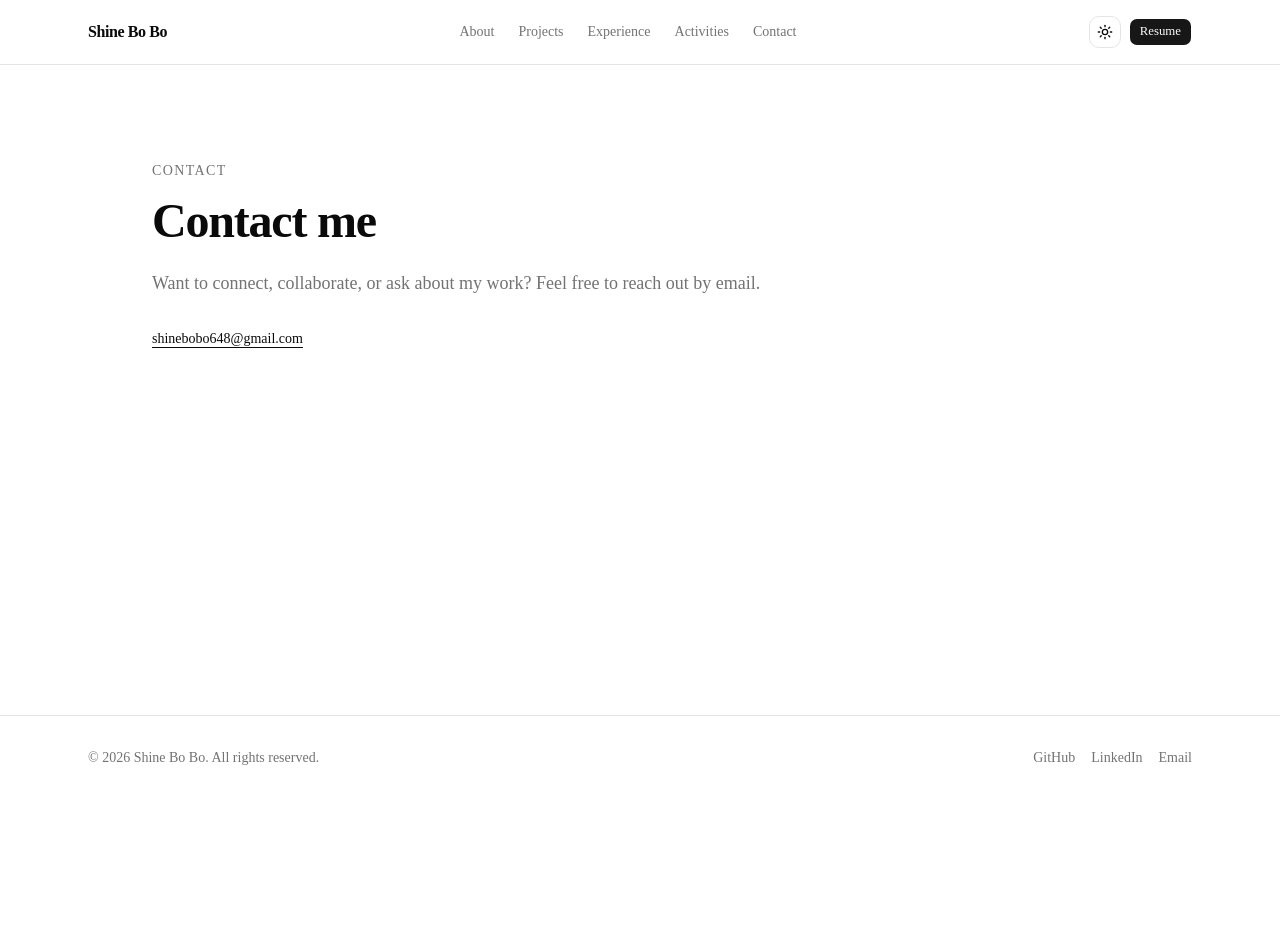
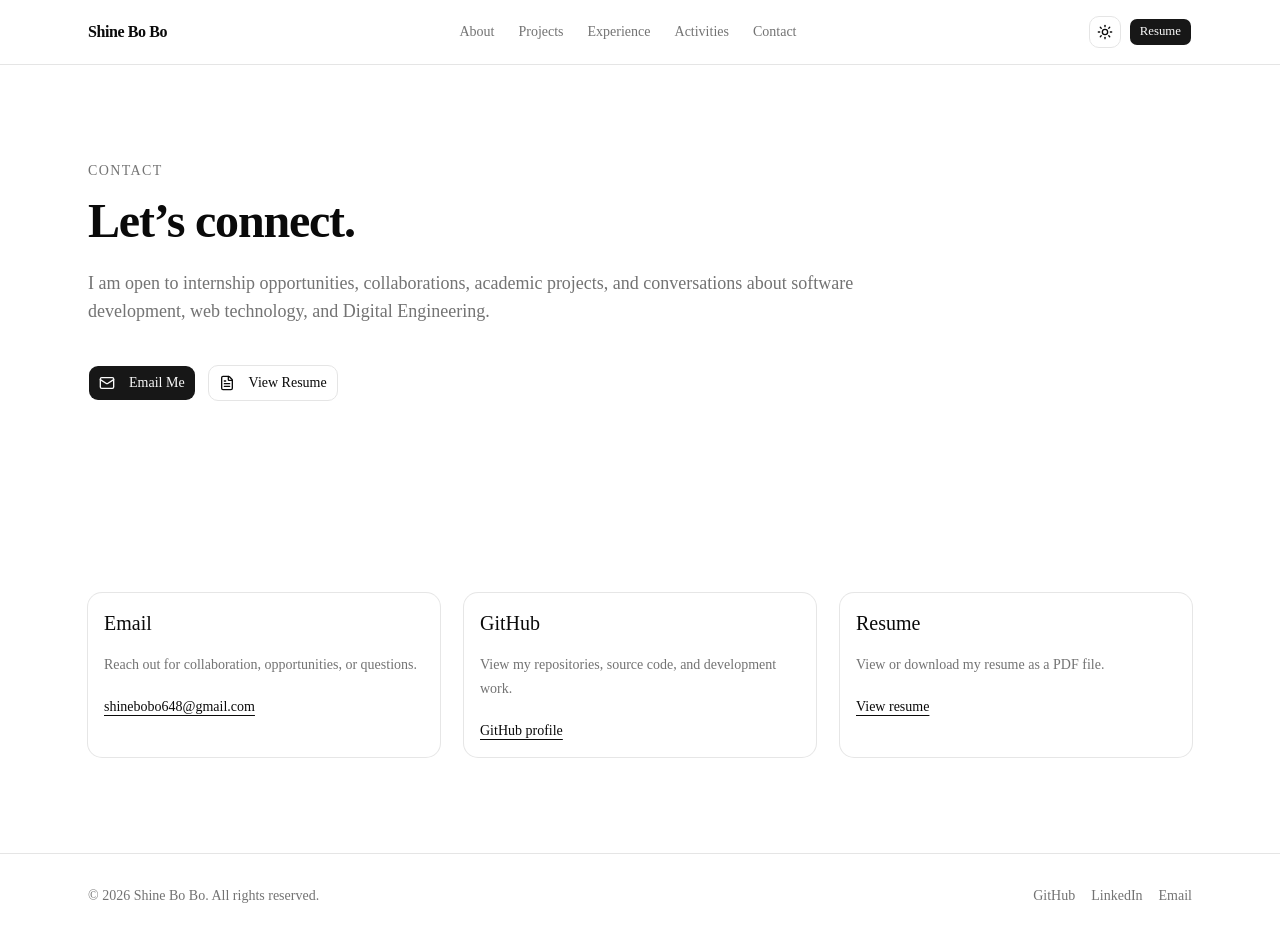
Before and after one commit to ShineBo/portfolio, a Next.js app: page /contact in a window 1280 px wide. Before the commit the page ends 800 px from the top, so only its background shows below. Built offline with nearby package versions, Linux system fonts and the light colour scheme.

Commit message:
feat: build contact page structure

```diff
--- a/src/app/contact/page.tsx
+++ b/src/app/contact/page.tsx
@@ -1,36 +1,95 @@
+import type { Metadata } from "next"
 import Link from "next/link"
-import type { Metadata } from "next"
+import { Mail, FileText } from "lucide-react"
 
+import { SectionContainer } from "@/components/shared/section-container"
+import { SectionHeading } from "@/components/shared/section-heading"
+import { Button } from "@/components/ui/button"
+import { Card, CardContent, CardHeader, CardTitle } from "@/components/ui/card"
 import { siteConfig } from "@/config/site"
 
 export const metadata: Metadata = {
   title: "Contact",
   description:
-    "Contact Shine Bo Bo for collaboration, projects, opportunities, or questions.",
+    "Contact Ming Zhu for collaboration, projects, opportunities, or questions.",
 }
+
+const contactMethods = [
+  {
+    title: "Email",
+    description: "Reach out for collaboration, opportunities, or questions.",
+    href: `mailto:${siteConfig.email}`,
+    label: siteConfig.email,
+  },
+  {
+    title: "GitHub",
+    description: "View my repositories, source code, and development work.",
+    href: siteConfig.links.github,
+    label: "GitHub profile",
+  },
+  {
+    title: "Resume",
+    description: "View or download my resume as a PDF file.",
+    href: "/resume.pdf",
+    label: "View resume",
+  },
+]
 
 export default function ContactPage() {
   return (
-    <section className="mx-auto max-w-5xl px-6 py-24">
-      <p className="mb-4 text-sm font-medium uppercase tracking-widest text-muted-foreground">
-        Contact
-      </p>
+    <>
+      <SectionContainer>
+        <SectionHeading
+          eyebrow="Contact"
+          title="Let’s connect."
+          description="I am open to internship opportunities, collaborations, academic projects, and conversations about software development, web technology, and Digital Engineering."
+        />
 
-      <h1 className="text-4xl font-bold tracking-tight sm:text-5xl">
-        Contact me
-      </h1>
+        <div className="mt-10 flex flex-col gap-3 sm:flex-row">
+          <Button asChild size="lg">
+            <Link href={`mailto:${siteConfig.email}`}>
+              <Mail className="mr-2 h-4 w-4" />
+              Email Me
+            </Link>
+          </Button>
 
-      <p className="mt-6 max-w-2xl text-lg text-muted-foreground">
-        Want to connect, collaborate, or ask about my work? Feel free to reach
-        out by email.
-      </p>
+          <Button asChild variant="outline" size="lg">
+            <Link href="/resume.pdf" target="_blank">
+              <FileText className="mr-2 h-4 w-4" />
+              View Resume
+            </Link>
+          </Button>
+        </div>
+      </SectionContainer>
 
-      <Link
-        href={`mailto:${siteConfig.email}`}
-        className="mt-8 inline-flex text-sm font-medium underline underline-offset-4"
-      >
-        {siteConfig.email}
-      </Link>
-    </section>
+      <SectionContainer className="pt-0">
+        <div className="grid gap-6 md:grid-cols-3">
+          {contactMethods.map((method) => (
+            <Card
+              key={method.title}
+              className="h-full transition-all hover:-translate-y-1 hover:shadow-md"
+            >
+              <CardHeader>
+                <CardTitle className="text-xl">{method.title}</CardTitle>
+              </CardHeader>
+
+              <CardContent>
+                <p className="text-sm leading-6 text-muted-foreground">
+                  {method.description}
+                </p>
+
+                <Link
+                  href={method.href}
+                  target={method.href.startsWith("http") ? "_blank" : undefined}
+                  className="mt-5 inline-flex text-sm font-medium underline underline-offset-4"
+                >
+                  {method.label}
+                </Link>
+              </CardContent>
+            </Card>
+          ))}
+        </div>
+      </SectionContainer>
+    </>
   )
 }
```
